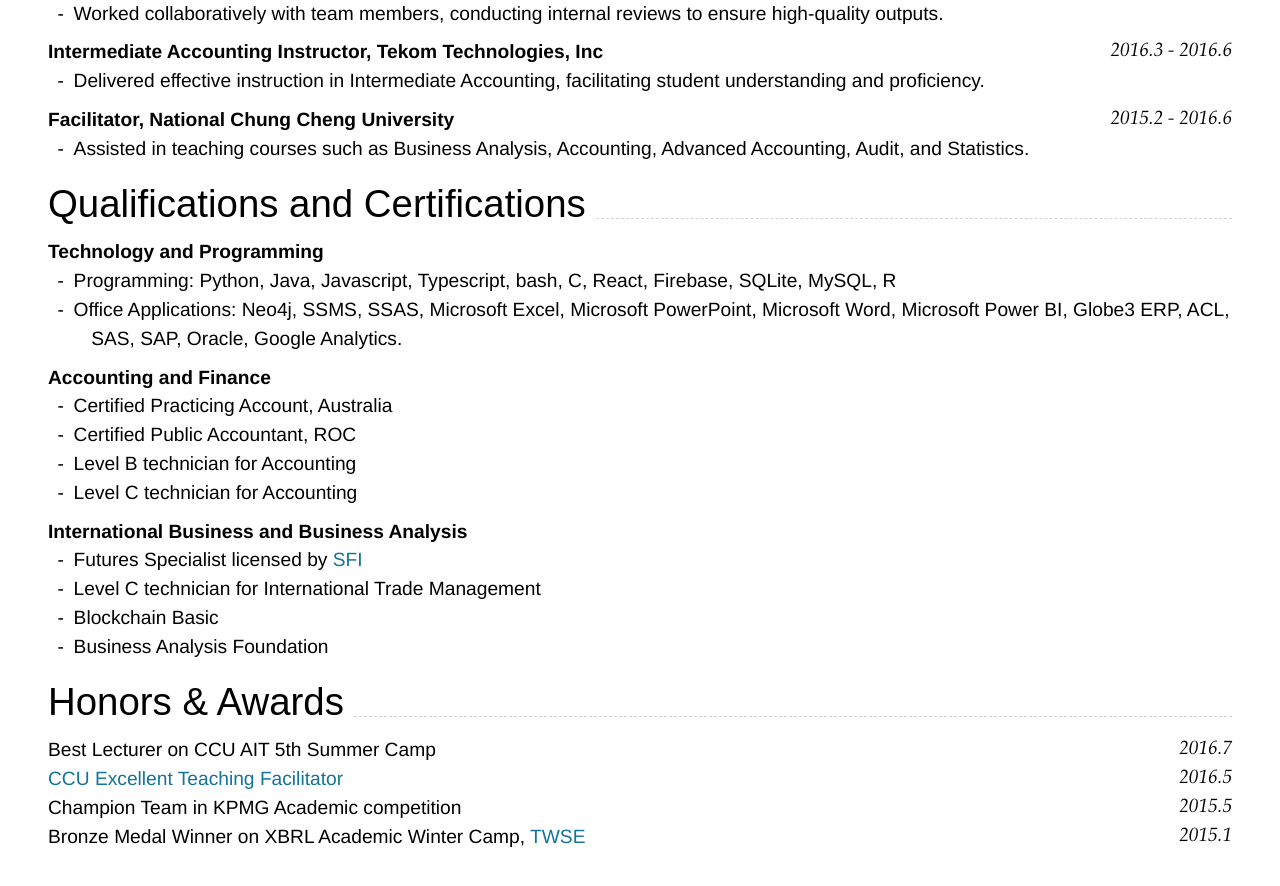
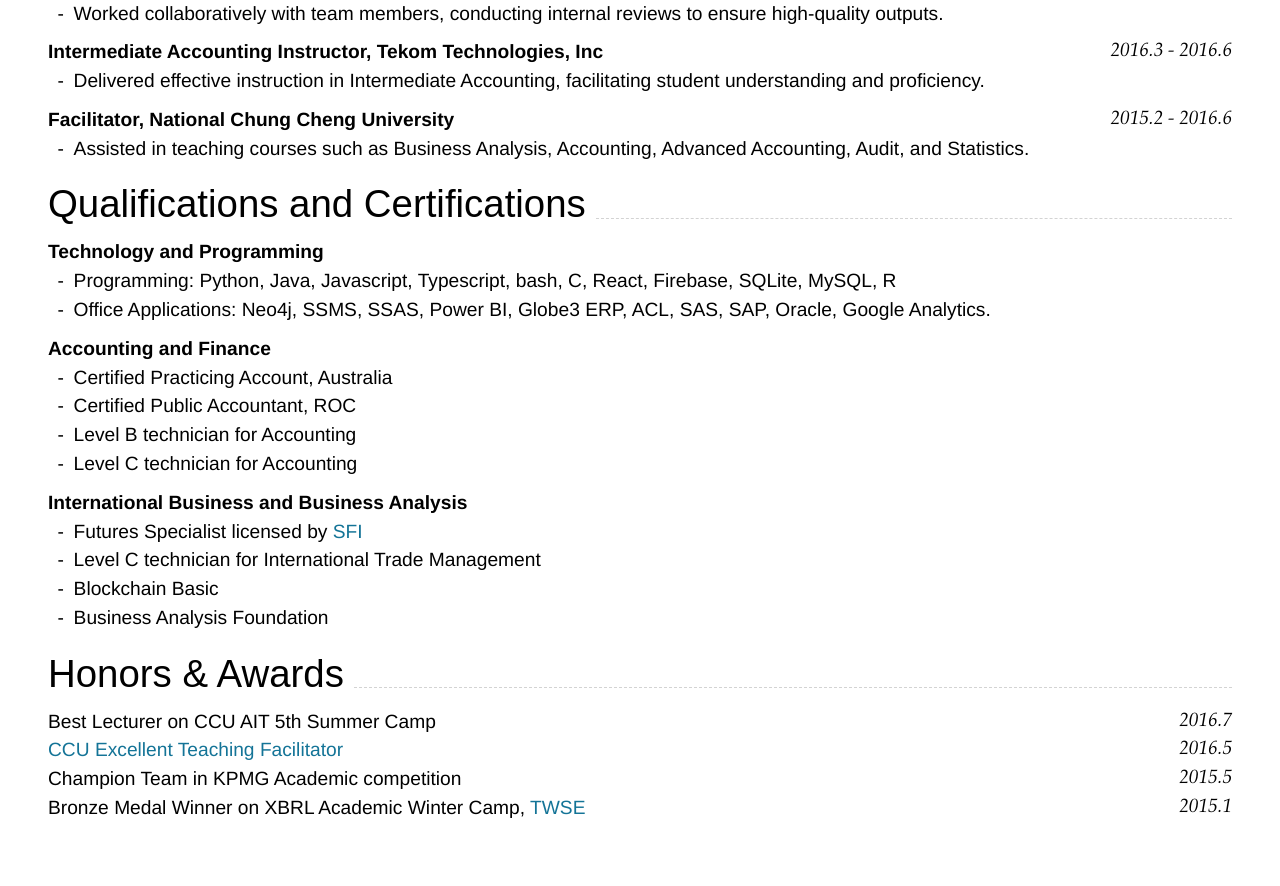
Before and after one commit to HUIXIN-TW/Resume, a Jekyll site: the page built from index.md, in a window 1280 px wide and 900 px high, scrolled down 1442 px. Shown: the top 886 px of the window. Built offline with Jekyll 4.4.1, drawn with Linux system fonts in a browser that asks for light colours; nearby versions of some CDN libraries.

Commit message:
update resume

```diff
--- a/index.md
+++ b/index.md
@@ -203,7 +203,7 @@ Statistics `2015.2 - 2015.6`<br>
 ### **Technology and Programming**
 
 -   Programming: Python, Java, Javascript, Typescript, bash, C, React, Firebase, SQLite, MySQL, R
--   Office Applications: Neo4j, SSMS, SSAS, Microsoft Excel, Microsoft PowerPoint, Microsoft Word, Microsoft Power BI, Globe3 ERP, ACL, SAS, SAP, Oracle, Google Analytics.
+-   Office Applications: Neo4j, SSMS, SSAS, Power BI, Globe3 ERP, ACL, SAS, SAP, Oracle, Google Analytics.
     <br>
 
 ### **Accounting and Finance**
```
